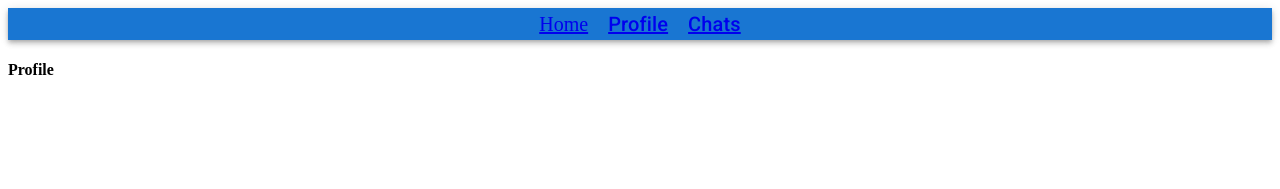
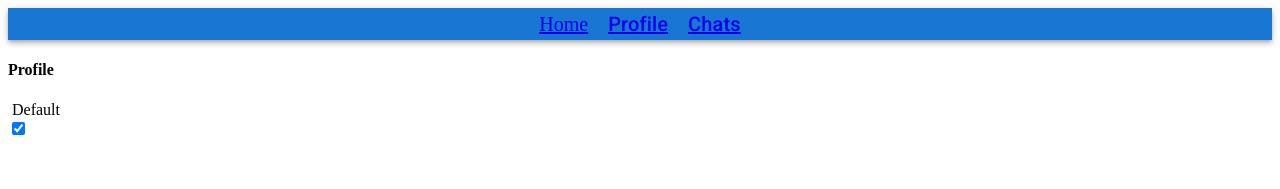
Before and after one commit to UncleChernomor/fapp, a React (Create React App) app: page /profile in a window 1280 px wide. Shown: the top 189 px of the page. Built offline with nearby package versions, Linux system fonts and the light colour scheme.

Commit message:
Добавлена работа с чекбоксом в сторе редьюсера. Установлен девтулс редьюсь в броузере

```diff
--- a/src/pages/Profile.jsx
+++ b/src/pages/Profile.jsx
@@ -1,20 +1,24 @@
-import React, { useCallback } from 'react';
+import React, { useCallback, useState } from 'react';
 import { store } from '../store';
 import { showNameProfile } from '../store/profile/actions';
 
 function Profile(props) {
+    const [dummy, setDummy] = useState();
     const { showName, name } = store.getState();
     window.store = store;
 
-    const setShowName = useCallback(() => {
-        store.dispatch(showNameProfile);
-    });
+    const setShowName = () => {
+        store.dispatch(showNameProfile());
+        setDummy({});
+    };
 
     return (
-        <div style={{ color: 'black' }}>
+        <div>
             <h4>Profile</h4>
-            {showName && <div>{name}</div>}
-            {/* <input type="checkbox" onChange={setShowName} /> */}
+            <div>&nbsp;
+                {showName && (<span>{name}</span>)}
+            </div>
+            <input type="checkbox" onChange={setShowName} value={showName} checked={showName} />
         </div>
     );
 
--- a/src/store/profile/reducer.js
+++ b/src/store/profile/reducer.js
@@ -1,11 +1,11 @@
 import { SHOW_NAME_PROFILE } from "./types";
 
 const initialState = {
-    showName: false,
+    showName: true,
     name: 'Default'
 }
 
-export function profileReducer(state = initialState, action) {
+export const profileReducer = (state = initialState, action) => {
     switch (action.type) {
         case SHOW_NAME_PROFILE:
             return {
```
